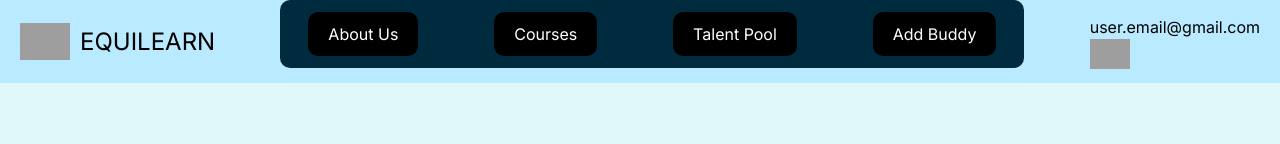
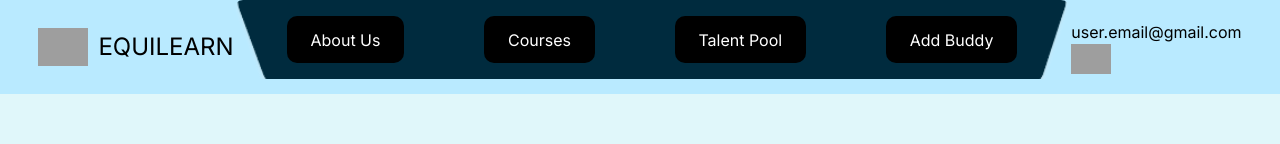
Before and after one commit to KartikVhonale/EquiLearn, a Next.js app: page /home in a window 1280 px wide. Shown: the top 144 px of the page. Built offline with nearby package versions, Linux system fonts and the light colour scheme; grey boxes are pictures that could not be loaded.

Commit message:
css changed

```diff
--- a/src/styles/Header.module.css
+++ b/src/styles/Header.module.css
@@ -3,8 +3,8 @@
     justify-content: space-between;
     align-items: center;
     background: #B9EAFF;
-    padding-left:20px;
-    padding-right:20px;
+    padding-left:3%;
+    padding-right:3%;
   }
 
   .logo {
@@ -21,13 +21,17 @@
     display: flex;
     gap: 20px;
     height: 100%;
-    width: 60%;
+    width: 70%;
     border-radius: 10px;
     margin: 0;
     display: flex;
     justify-content: space-around;
     margin-bottom: 15px;
-    background: #002B3E;
+    padding-left: 2%;
+    padding-right: 2%;
+    background-image:url('/headrectangle.png');
+    background-size: cover;
+    /* background: #002B3E; */
     /* border-top: 100px solid #002B3E;
     border-left: 25px solid transparent;
     border-right: 25px solid transparent; */
@@ -38,9 +42,14 @@
     color: #ffffff;
     font-size: 1rem;
     background: #000;
-    padding: 10px 20px 10px 20px;
-    margin: 12px;
+    padding: 1.5% 3% 1.5% 3%;
+    margin: 2%;
     border-radius: 10px;
+    box-shadow: #5a5a5a;
+  }
+  .nav a:hover{
+    background: #747474;
+    box-shadow: #000;
   }
 
   .userInfo {
```
Also changed, not shown: public/headrectangle.png (added).
